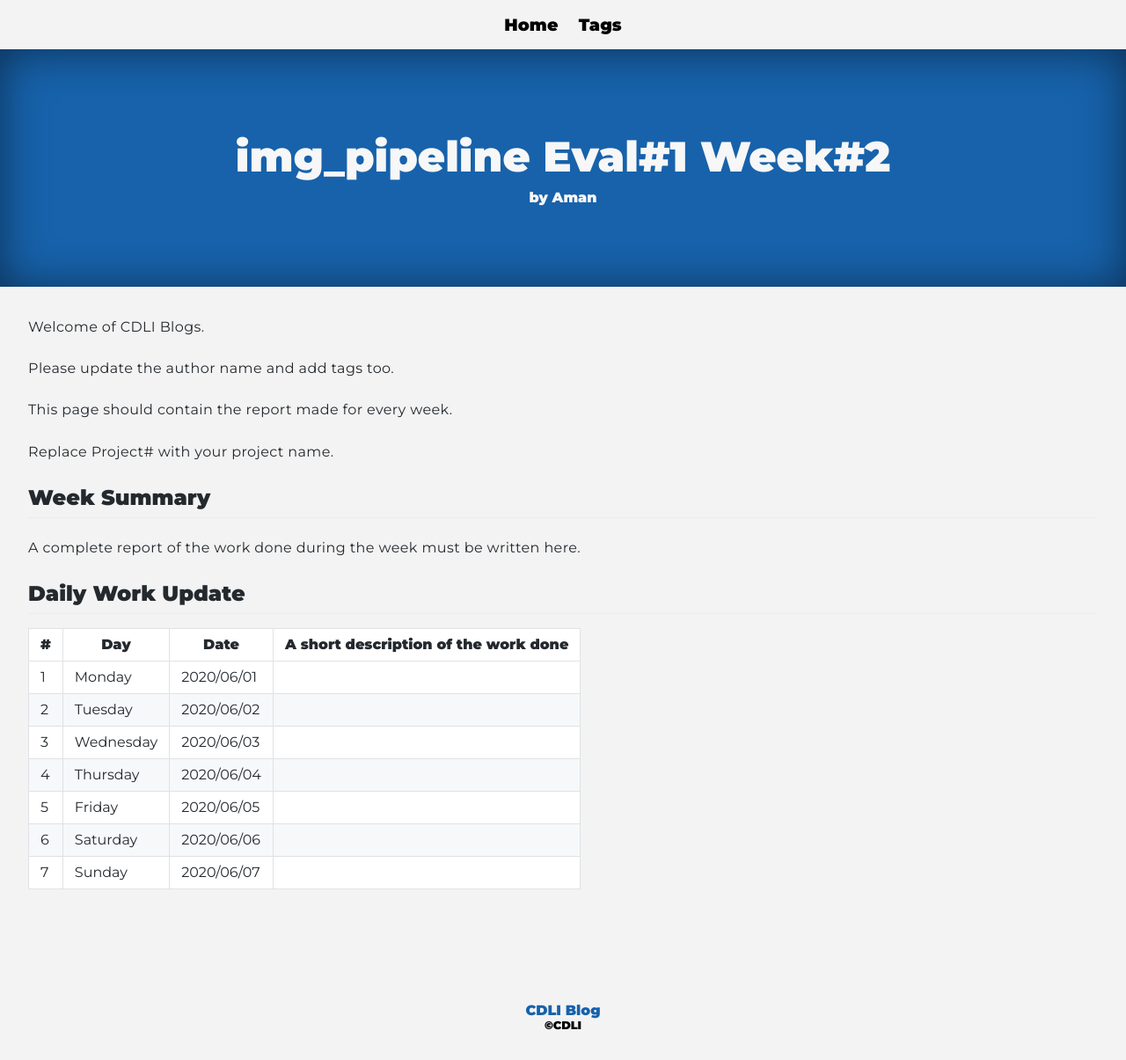
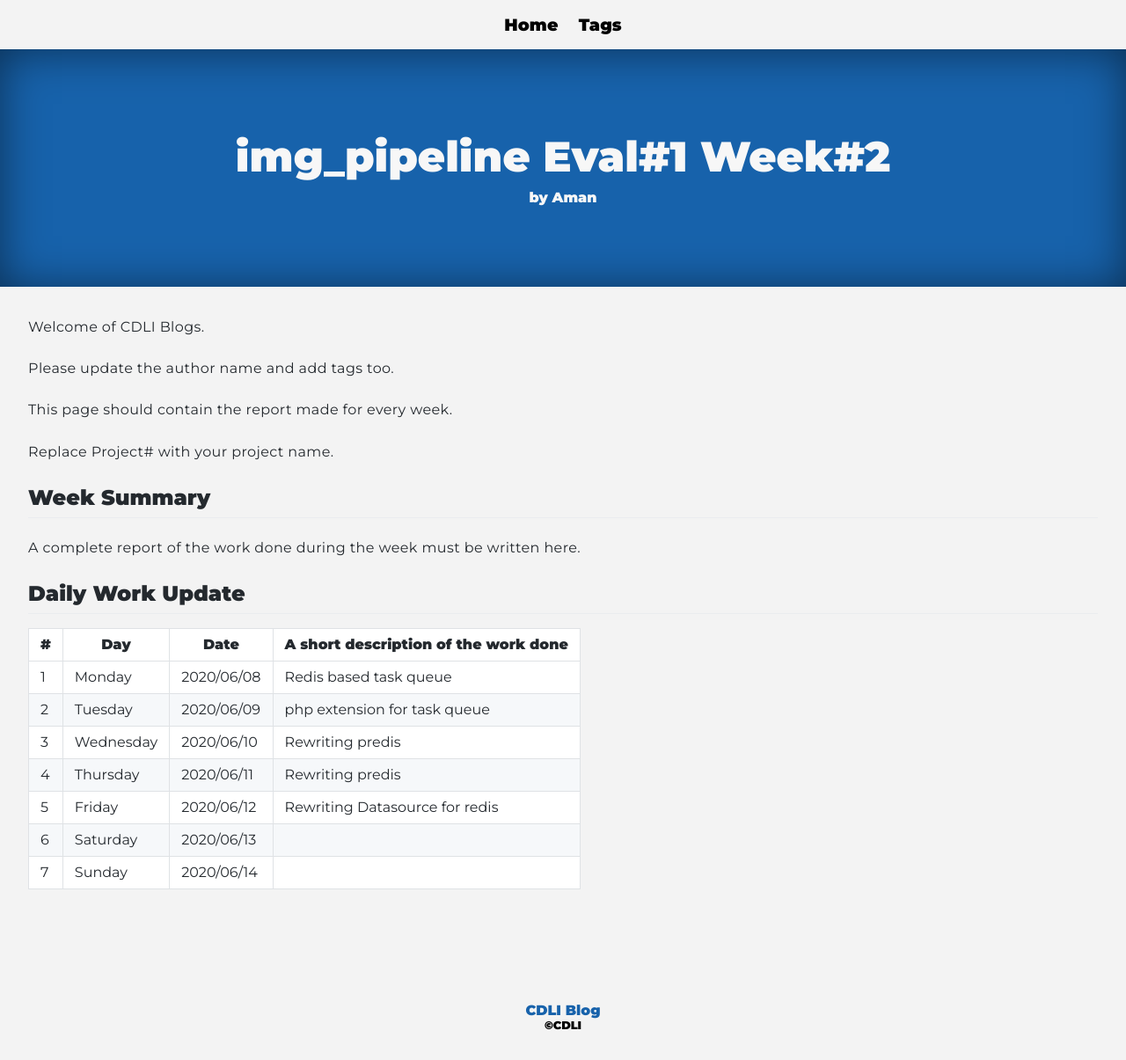
Before and after one commit to cdli-gh/blog, a Jekyll site: the page built from _blog/gsoc20/img_pipeline/posts/02_week2.md, in a window 1280 px wide. Shown: the whole page at 88% size. Built offline with Jekyll 4.4.1, drawn with Linux system fonts in a browser that asks for light colours; Markdown is read by kramdown in place of the engine named in the settings.

Commit message:
week updates

```diff
--- a/_blog/gsoc20/img_pipeline/posts/02_week2.md
+++ b/_blog/gsoc20/img_pipeline/posts/02_week2.md
@@ -21,10 +21,10 @@ A complete report of the work done during the week must be written here.
 
 |\#|Day|Date|A short description of the work done|
 |---	|---	|---	|---	|
-|1   	| Monday 	|   2020/06/01	|   	|
-|2   	| Tuesday  	|   2020/06/02	|   	|
-|3   	| Wednesday  	|  2020/06/03 	|   	|
-|4   	| Thursday  	|   2020/06/04	|   	|
-|5   	| Friday  	|   2020/06/05	|   	|
-|6   	| Saturday  	|   2020/06/06	|   	|
-|7   	| Sunday  	|   2020/06/07	|   	|
+|1   	| Monday 	|   2020/06/08	| Redis based task queue |
+|2   	| Tuesday  	|   2020/06/09	| php extension for task queue |
+|3   	| Wednesday  	|  2020/06/10 	| Rewriting predis |
+|4   	| Thursday  	|   2020/06/11	|   Rewriting predis |
+|5   	| Friday  	|   2020/06/12	|  Rewriting Datasource for redis |
+|6   	| Saturday  	|   2020/06/13	|   	|
+|7   	| Sunday  	|   2020/06/14	|   	|
```
Also changed, not shown: _blog/gsoc20/img_pipeline/posts/01_week1.md (+7 -7 lines).
